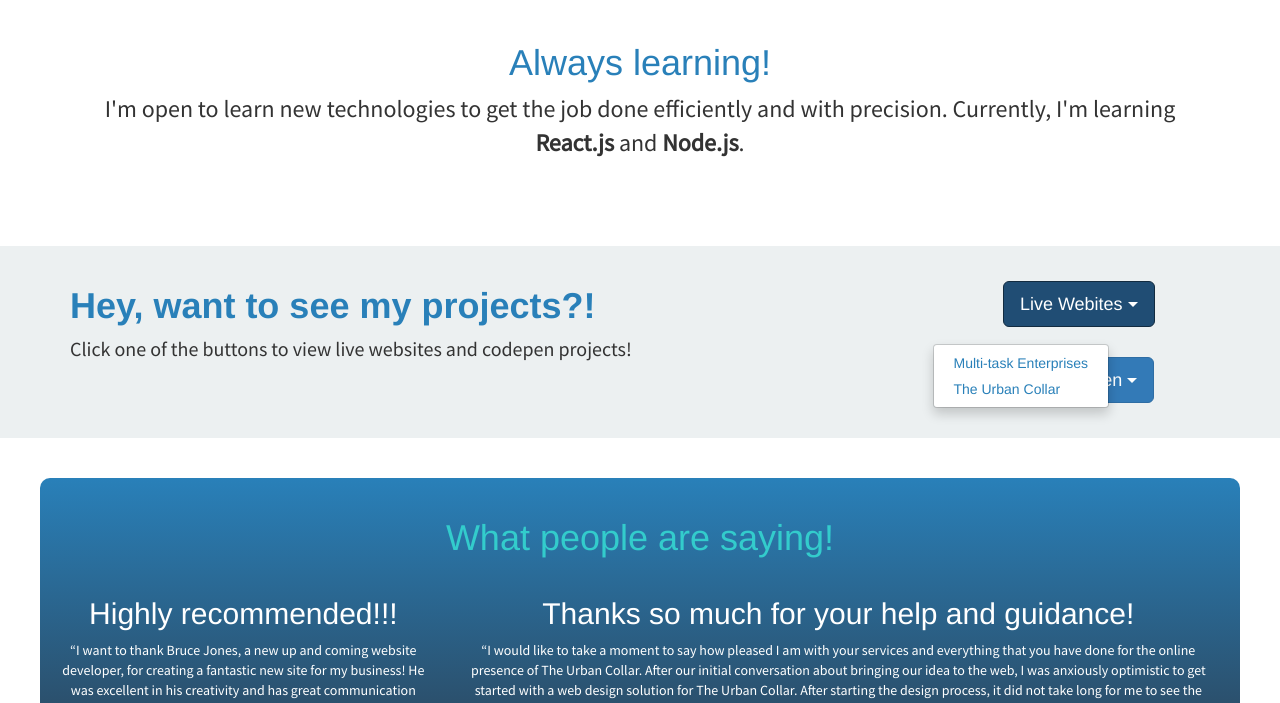
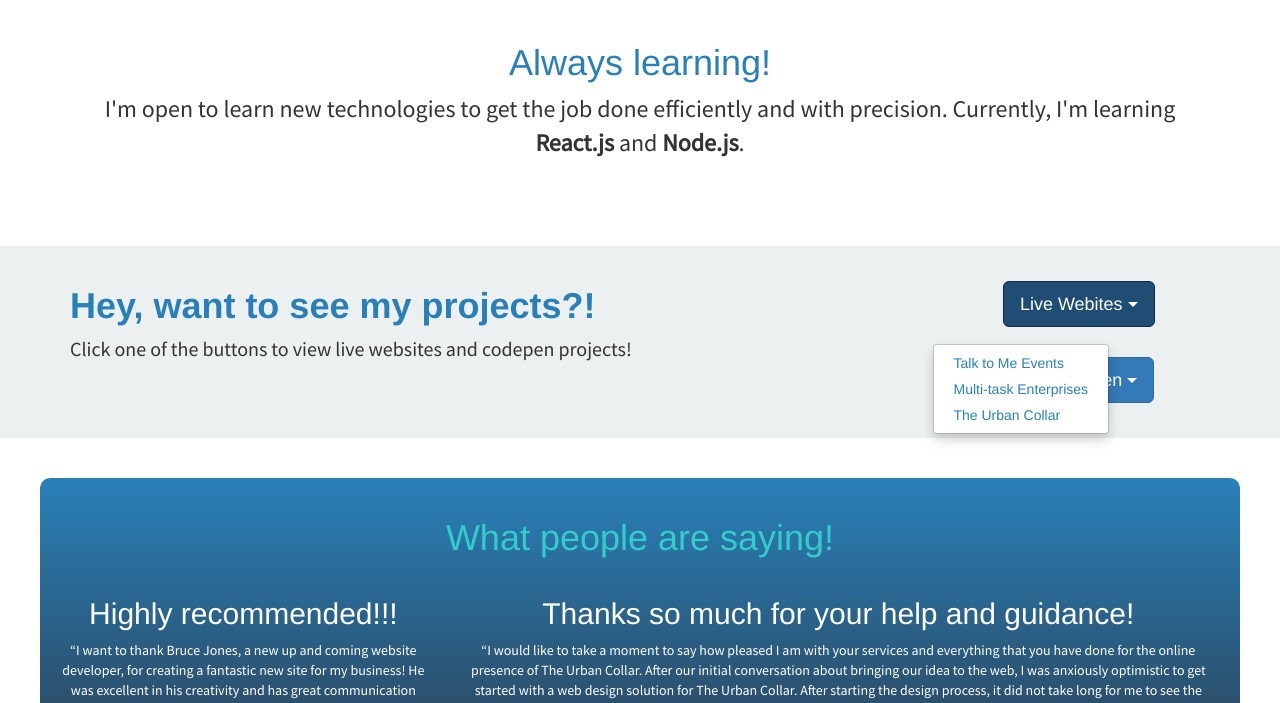
Before and after one commit to bjones2nd/bjones2nd.github.io, a plain HTML site: page index.html in a window 1280 px wide. Both pictures are taken after a click on the button "Live Webites". Shown: the part 1490-2193 px from the top of the page. Drawn offline with nearby package versions, Linux system fonts and the light colour scheme.

Commit message:
Added new website to portfolio (Talk to Me Events)

```diff
--- a/index.html
+++ b/index.html
@@ -189,6 +189,7 @@
 			Live Webites <span class="caret"></span>
 			</button>
 			<ul class='dropdown-menu'>
+			  <li><a href='http://talktomeevents.000webhostapp.com' target='_blank'>Talk to Me Events</a></li>
 			  <li><a href='http://www.multitaskenterprise.wordpress.com' target='_blank'>Multi-task Enterprises</a></li>
 			  <li><a href='http://www.theurbancollar.com' target='_blank'>The Urban Collar</a></li>
 			</ul>
```
